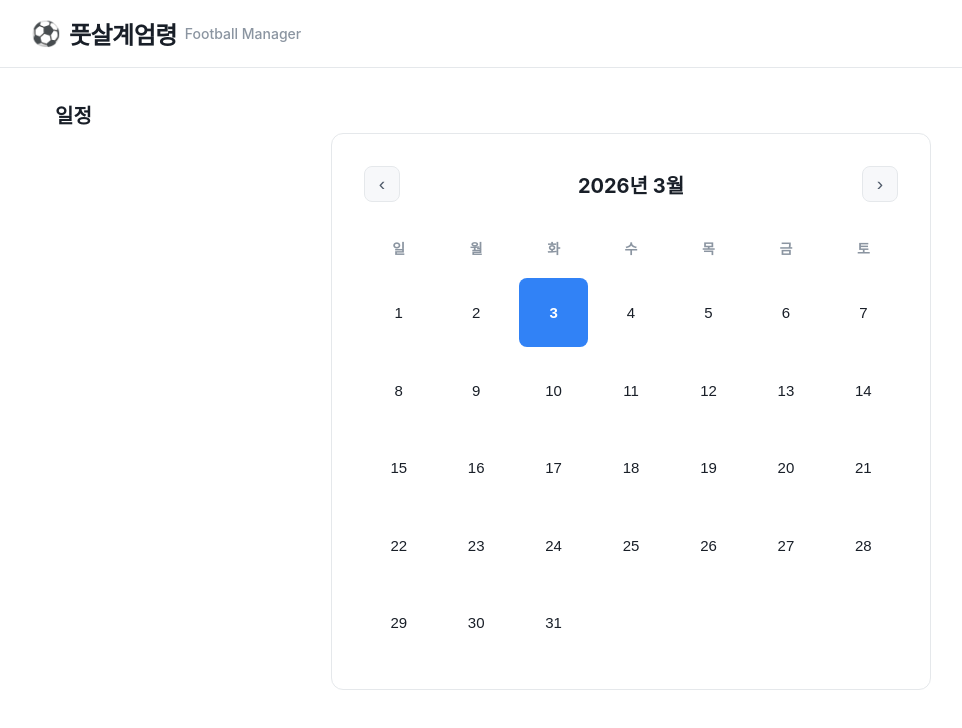
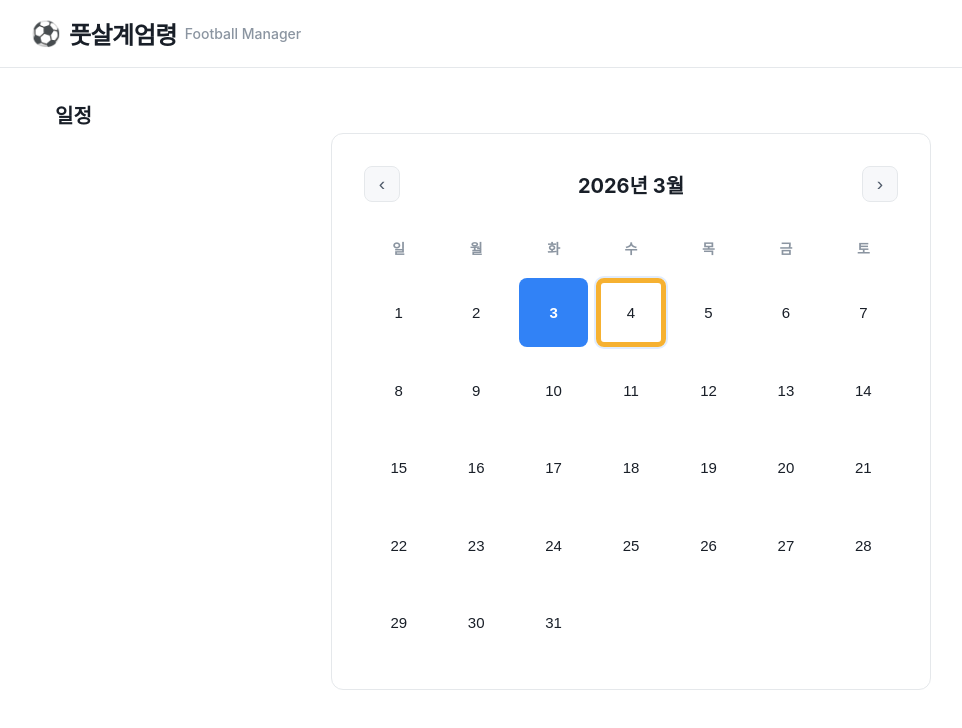
Before and after one commit to kby920909/FootsalManager, a React (Vite) app in the folder web/: page / in a window 1280 px wide. Both pictures are taken after a click on the button "Web 이동". Shown: the top 728 px of the page, without its empty margins (9-971 px from the left). Built offline with nearby package versions, Linux system fonts and the light colour scheme.

Commit message:
Add futsal landing, calendar modal match link, and APK download

```diff
--- a/web/src/components/TossCalendar.css
+++ b/web/src/components/TossCalendar.css
@@ -253,3 +253,9 @@
   transform: translateY(-1px);
   box-shadow: 0 12px 22px rgba(49, 130, 246, 0.4);
 }
+
+/* 모달 내용이 있는 날짜 하이라이트 */
+.toss-calendar-day.has-content:not(.today) {
+  border: 5px solid #f6b131;
+  box-shadow: 0 0 0 2px rgba(49, 130, 246, 0.15);
+}
--- a/web/src/components/TossCalendar.tsx
+++ b/web/src/components/TossCalendar.tsx
@@ -153,6 +153,15 @@ export function TossCalendar() {
         selectedDate.getMonth() === month &&
         selectedDate.getDate() === day
       : false;
+  const hasContentForDay = (day: number) => {
+    const d = new Date(year, month, day);
+    // 2026년 3월 4일에만 컨텐츠가 있음
+    return (
+      d.getFullYear() === 2026 &&
+      d.getMonth() === 2 && // 0=1월, 2=3월
+      d.getDate() === 4
+    );
+  };
 
   const isSpecialMatch =
     selectedDate &&
@@ -202,9 +211,11 @@ export function TossCalendar() {
               <button
                 key={`d-${cell.day}`}
                 type="button"
-                className={`toss-calendar-day ${isToday(cell.day!) ? 'today' : ''} ${
-                  isSelected(cell.day!) ? 'selected' : ''
-                }`}
+                className={`toss-calendar-day
+                  ${isToday(cell.day!) ? 'today' : ''}
+                  ${isSelected(cell.day!) ? 'selected' : ''}
+                  ${hasContentForDay(cell.day!) ? 'has-content' : ''}
+                `}
                 onClick={(e) => {
                   e.stopPropagation();
                   setSelectedDate(new Date(year, month, cell.day!));
```
